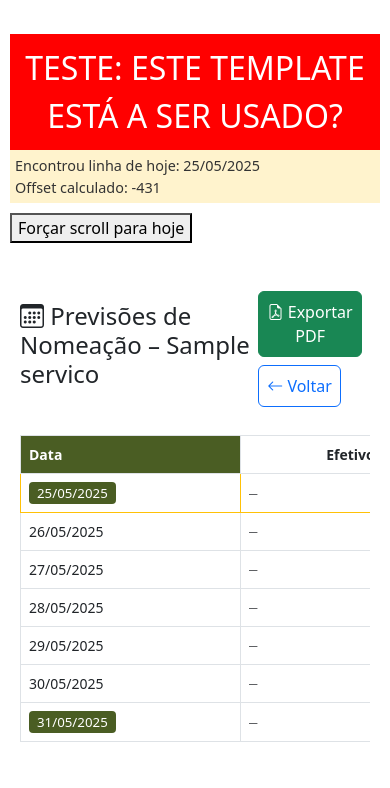
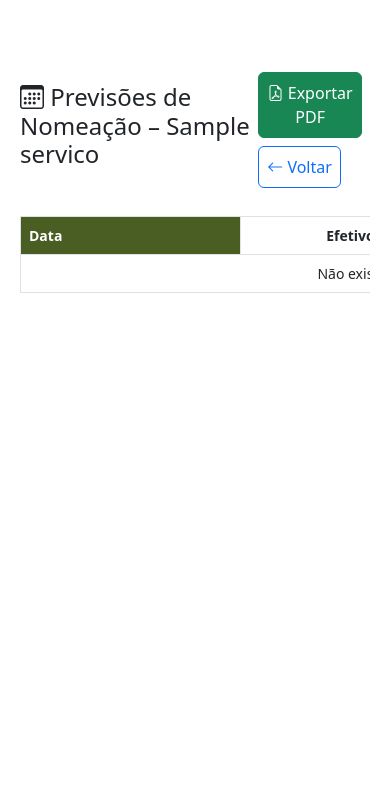
Before and after one commit to ProjetoFinal2025/GeradorEscalas, a Django app: page /previsoes-servico/1/ in a window 390 px wide. Shown: the part 56-844 px from the top of the page. Run offline with Django 5.2, Linux system fonts and the light colour scheme; a user stored in the database is signed in; tables that the repository leaves empty hold one stand-in row (values such as "Sample post"); parts of the project's set-up code (start-up, migrations or seed data) failed here and were passed over; some libraries are stand-ins or nearby versions.

Commit message:
Ajustes nas view de user comun

```diff
--- a/Projeto/core/templates/core/previsoes_servico.html
+++ b/Projeto/core/templates/core/previsoes_servico.html
@@ -2,9 +2,6 @@
 {% load core_tags %}
 
 {% block content %}
-<div style="background: red; color: white; font-size: 2em; padding: 10px; text-align: center;">TESTE: ESTE TEMPLATE ESTÁ A SER USADO?</div>
-<div id="debug-log" style="background:#fff3cd; color:#333; padding:5px; font-size:0.9em; margin-bottom:10px;"></div>
-<button id="forcar-scroll" style="margin-bottom:10px;">Forçar scroll para hoje</button>
 <div class="container mt-4">
     <div class="d-flex justify-content-between align-items-center mb-4">
         <h2><i class="bi bi-calendar3"></i> Previsões de Nomeação – {{ servico.nome }}</h2>
@@ -29,10 +26,12 @@
             </thead>
             <tbody>
                 {% for dia in dias %}
-                <tr class="{{ dia.tipo_dia }}">
-                    <td><span class="{% if dia.tipo_dia == 'feriado' or dia.tipo_dia == 'fim_semana' %}badge-escala-b{% endif %}">{{ dia.data|date:"d/m/Y" }}</span></td>
+                <tr>
+                    <td style="{% if dia.tipo_dia == 'feriado' %}background-color: #ffe6e6;{% elif dia.tipo_dia == 'fim_semana' %}background-color: #e6f2d8;{% else %}background-color: #f9fff6;{% endif %}">
+                        <span>{{ dia.data|date:"d/m/Y" }}</span>
+                    </td>
                     {% with efetivos=nomeacoes_por_data|get_item:dia.data %}
-                        <td class="col-nomeacao">
+                        <td class="col-nomeacao" style="{% if dia.tipo_dia == 'feriado' %}background-color: #ffe6e6;{% elif dia.tipo_dia == 'fim_semana' %}background-color: #e6f2d8;{% else %}background-color: #f9fff6;{% endif %}">
                             {% if efetivos and efetivos.efetivos %}
                                 {% for militar in efetivos.efetivos %}
                                     <span class="militar-info">{{ militar.posto }} {{ militar.nome }}</span><br>
@@ -41,19 +40,19 @@
                                 <span class="text-muted">—</span>
                             {% endif %}
                         </td>
-                        <td class="col-nomeacao">
+                        <td class="col-nomeacao" style="{% if dia.tipo_dia == 'feriado' %}background-color: #ffe6e6;{% elif dia.tipo_dia == 'fim_semana' %}background-color: #e6f2d8;{% else %}background-color: #f9fff6;{% endif %}">
                             {% with reservas=nomeacoes_por_data|get_item:dia.data %}
                                 {% if reservas and reservas.reservas %}
                                     {% for militar in reservas.reservas %}
                                         <span class="militar-info">{{ militar.posto }} {{ militar.nome }}</span><br>
                                     {% endfor %}
-                            {% else %}
-                                <span class="text-muted">—</span>
-                            {% endif %}
+                                {% else %}
+                                    <span class="text-muted">—</span>
+                                {% endif %}
                             {% endwith %}
                         </td>
                     {% endwith %}
-                    <td>
+                    <td style="{% if dia.tipo_dia == 'feriado' %}background-color: #ffe6e6;{% elif dia.tipo_dia == 'fim_semana' %}background-color: #e6f2d8;{% else %}background-color: #f9fff6;{% endif %}">
                         {{ observacoes_por_data|get_item:dia.data|default:"" }}
                     </td>
                 </tr>
@@ -75,10 +74,6 @@
     }
     .table-escalas .militar-info {
         font-size: 0.9em;
-    }
-    .badge-escala-b {
-        font-size: 0.85em;
-        padding: 1px 6px;
     }
     h2 {
         font-size: 1.5rem;
@@ -107,22 +102,8 @@
     overflow: visible;
     text-overflow: unset;
 }
-.table-escalas tr.util {
-    background-color: #fff;
-}
-.table-escalas tr.fim_semana,
-.table-escalas tr.feriado {
-    background-color: #e6f2d8 !important;
-}
-.badge-escala-b {
-    background: #4A5D23;
-    color: white;
-    border-radius: 4px;
-    padding: 2px 8px;
-    font-size: 0.95em;
-}
 .table-escalas tr:hover {
-    background-color:rgb(226, 70, 43);
+    background-color: #dff2d0 !important;
 }
 .linha-atual {
     background-color: #fff3cd !important;
@@ -130,14 +111,9 @@
 }
 </style>
 
-<!-- Adicionar jQuery -->
 <script src="https://code.jquery.com/jquery-3.7.1.min.js"></script>
 
 <script type="text/javascript">
-function logDebug(msg) {
-    $('#debug-log').append($('<div>').text(msg));
-}
-
 function scrollParaHoje() {
     var container = $('#container-previsoes');
     var tabela = $('#tabela-previsoes');
@@ -155,13 +131,10 @@ function scrollParaHoje() {
                 if (dataLinha.getDate() === hoje.getDate() &&
                     dataLinha.getMonth() === hoje.getMonth() &&
                     dataLinha.getFullYear() === hoje.getFullYear()) {
-                    logDebug('Encontrou linha de hoje: ' + textoData);
                     $(this).addClass('linha-atual');
-                    // Scroll puro JS
                     var linhaElem = this;
                     var containerElem = container[0];
                     var offset = linhaElem.offsetTop - containerElem.offsetTop;
-                    logDebug('Offset calculado: ' + offset);
                     containerElem.scrollTop = offset;
                     encontrou = true;
                     return false;
@@ -169,27 +142,10 @@ function scrollParaHoje() {
             }
         }
     });
-    if (!encontrou) {
-        logDebug('Não encontrou linha para hoje: ' + hoje.toLocaleDateString());
-    }
 }
 
 $(document).ready(function() {
-    $('#forcar-scroll').on('click', function() {
-        $('#debug-log').empty();
-        scrollParaHoje();
-    });
-    // Tentar automaticamente ao carregar
     setTimeout(scrollParaHoje, 500);
 });
 </script>
-
-<!-- Verificação se jQuery está carregado -->
-<script type="text/javascript">
-if (typeof jQuery === 'undefined') {
-    alert('jQuery não está carregado!');
-} else {
-    alert('jQuery está carregado!');
-}
-</script>
 {% endblock %}
--- a/Projeto/core/views.py
+++ b/Projeto/core/views.py
@@ -262,8 +262,9 @@ def nomear_militares(request, escala_id):
 @login_required
 def lista_servicos_view(request):
     servicos = list(Servico.objects.all())
-    # Obter todas as datas com nomeações
-    nomeacoes = Nomeacao.objects.select_related('escala_militar__escala', 'escala_militar__militar')
+    hoje = date.today()
+    # Obter todas as nomeações a partir de hoje
+    nomeacoes = Nomeacao.objects.filter(data__gte=hoje).select_related('escala_militar__escala', 'escala_militar__militar')
     datas_raw = sorted(set(n.data for n in nomeacoes))
     # Obter feriados para o intervalo das datas
     if datas_raw:
@@ -313,11 +314,29 @@ def previsoes_por_servico_view(request):
 def previsoes_servico_view(request, servico_id):
     servico = get_object_or_404(Servico, id=servico_id)
     hoje = date.today()
-    # Definir intervalo: próximo mês
-    data_fim = (hoje.replace(day=1) + timedelta(days=32)).replace(day=1) - timedelta(days=1)
+
+    # Obter todas as nomeações futuras para o serviço
+    nomeacoes = Nomeacao.objects.filter(
+        escala_militar__escala__servico=servico,
+        data__gte=hoje
+    ).select_related('escala_militar__militar', 'escala_militar__escala').order_by('data')
+
+    # Se não houver nomeações, retornar lista vazia
+    if not nomeacoes.exists():
+        return render(request, 'core/previsoes_servico.html', {
+            'servico': servico,
+            'dias': [],
+            'nomeacoes_por_data': {},
+            'observacoes_por_data': {},
+        })
+
+    # Obter a data da última nomeação
+    data_fim = nomeacoes.last().data
+
     # Obter feriados
     feriados = obter_feriados(hoje, data_fim)
     feriados_set = set(feriados)
+
     # Gerar todos os dias do intervalo
     dias = []
     data_atual = hoje
@@ -330,12 +349,7 @@ def previsoes_servico_view(request, servico_id):
             tipo_dia = 'util'
         dias.append({'data': data_atual, 'tipo_dia': tipo_dia})
         data_atual += timedelta(days=1)
-    # Obter nomeações futuras para o serviço
-    nomeacoes = Nomeacao.objects.filter(
-        escala_militar__escala__servico=servico,
-        data__gte=hoje,
-        data__lte=data_fim
-    ).select_related('escala_militar__militar', 'escala_militar__escala').order_by('data')
+
     # Agrupar por data
     nomeacoes_por_data = {}
     observacoes_por_data = {}
@@ -347,6 +361,7 @@ def previsoes_servico_view(request, servico_id):
             nomeacoes_por_data[n.data]['efetivos'].append(n.escala_militar.militar)
         # Guardar observações da escala
         observacoes_por_data[n.data] = n.escala_militar.escala.observacoes if n.escala_militar.escala else ''
+
     return render(request, 'core/previsoes_servico.html', {
         'servico': servico,
         'dias': dias,
```
Also changed, not shown: Projeto/core/templates/admin/index.html (+1 -11 lines), Projeto/core/templates/core/lista_servicos.html (+4 -11 lines).
